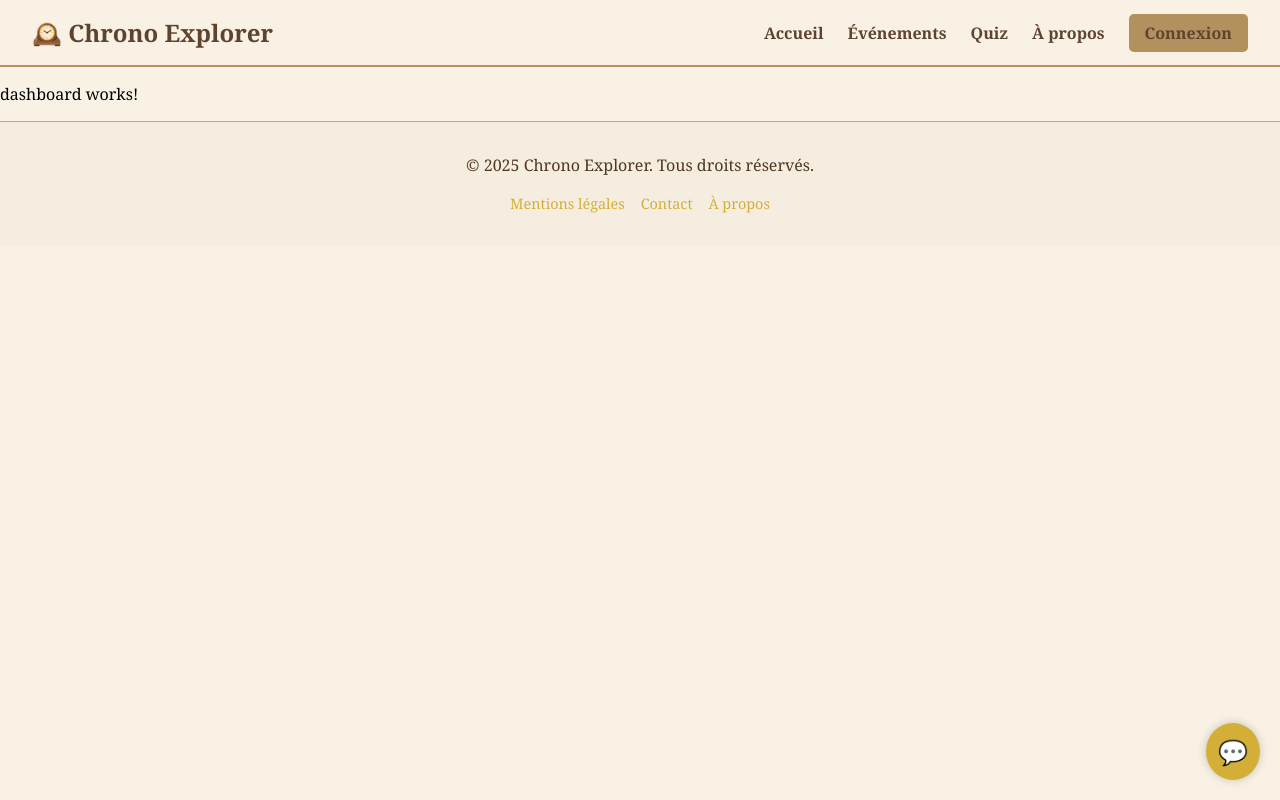
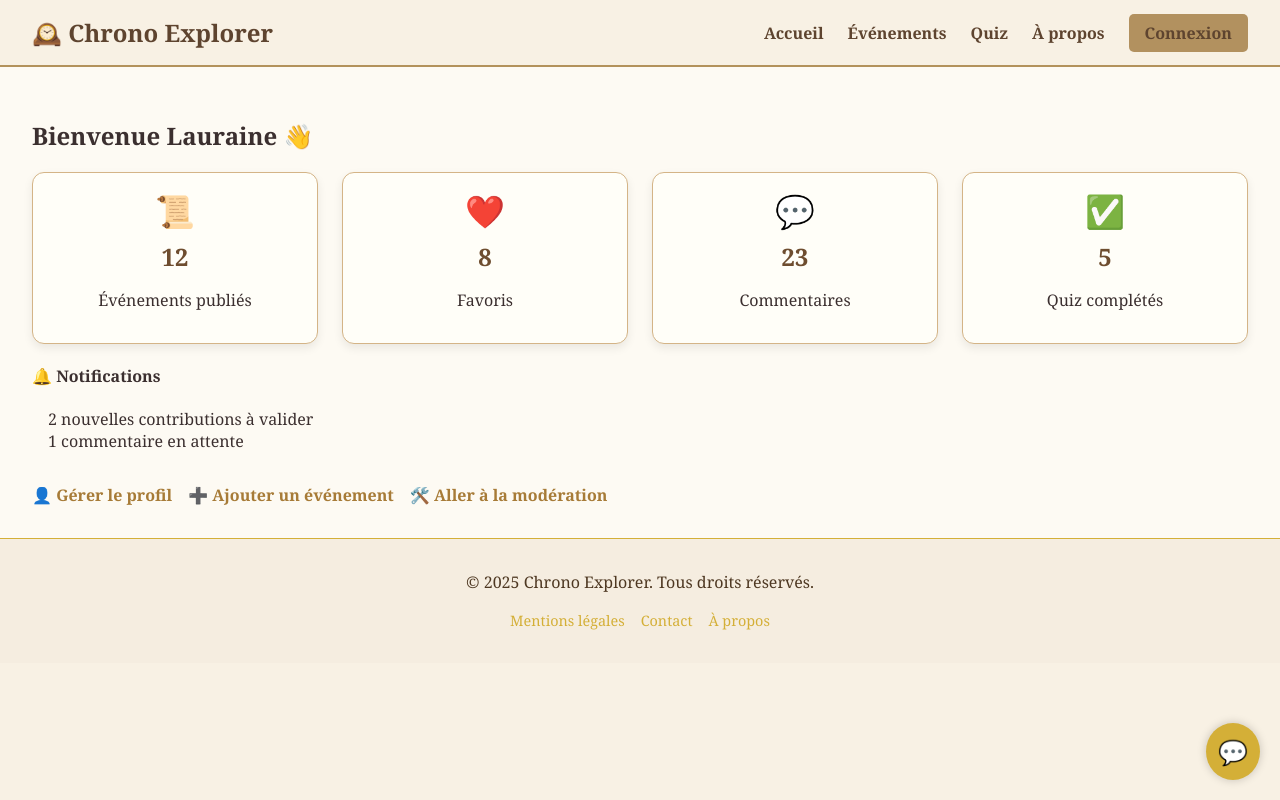
Before and after one commit to lauraineMK/Projet-ANG, an Angular app: page /dashboard in a window 1280 px wide. Built offline with nearby package versions, Linux system fonts and the light colour scheme.

Commit message:
ajout page dashboard

```diff
--- a/src/app/pages/dashboard/dashboard.component.css
+++ b/src/app/pages/dashboard/dashboard.component.css
@@ -0,0 +1,51 @@
+.dashboard-container {
+  padding: 2rem;
+  background: #fdfaf3;
+  font-family: 'Georgia', serif;
+  color: #3b2f2f;
+}
+
+.stats-grid {
+  display: grid;
+  grid-template-columns: repeat(auto-fit, minmax(220px, 1fr));
+  gap: 1.5rem;
+}
+
+.stat-card {
+  background: #fffef8;
+  border: 1px solid #d4b487;
+  border-radius: 12px;
+  padding: 1rem;
+  text-align: center;
+  box-shadow: 0 4px 10px rgba(0,0,0,0.08);
+  transition: transform 0.2s ease;
+}
+
+.stat-card:hover {
+  transform: scale(1.02);
+}
+
+.icon {
+  font-size: 2rem;
+  margin-bottom: 0.5rem;
+}
+
+.info h3 {
+  margin: 0;
+  font-size: 1.5rem;
+  color: #6e4d2f;
+}
+
+.notifications ul {
+  list-style: none;
+  padding-left: 1rem;
+}
+
+.quick-actions a {
+  display: inline-block;
+  margin-right: 1rem;
+  margin-top: 1rem;
+  text-decoration: none;
+  color: #a77b37;
+  font-weight: bold;
+}
--- a/src/app/pages/dashboard/dashboard.component.html
+++ b/src/app/pages/dashboard/dashboard.component.html
@@ -1 +1,26 @@
-<p>dashboard works!</p>
+<div class="dashboard-container">
+  <h2>Bienvenue {{ userName }} 👋</h2>
+
+  <div class="stats-grid">
+    <div class="stat-card" *ngFor="let stat of stats">
+      <div class="icon">{{ stat.icon }}</div>
+      <div class="info">
+        <h3>{{ stat.value }}</h3>
+        <p>{{ stat.label }}</p>
+      </div>
+    </div>
+  </div>
+
+  <div class="notifications">
+    <h4>🔔 Notifications</h4>
+    <ul>
+      <li *ngFor="let notif of notifications">{{ notif }}</li>
+    </ul>
+  </div>
+
+  <div class="quick-actions">
+    <a routerLink="/mon-compte">👤 Gérer le profil</a>
+    <a routerLink="/evenements">➕ Ajouter un événement</a>
+    <a routerLink="/moderation">🛠️ Aller à la modération</a>
+  </div>
+</div>
--- a/src/app/pages/dashboard/dashboard.component.ts
+++ b/src/app/pages/dashboard/dashboard.component.ts
@@ -1,11 +1,25 @@
 import { Component } from '@angular/core';
+import { CommonModule } from '@angular/common';
+import { RouterModule } from '@angular/router';
 
 @Component({
   selector: 'app-dashboard',
-  imports: [],
+  standalone: true,
+  imports: [CommonModule, RouterModule],
   templateUrl: './dashboard.component.html',
-  styleUrl: './dashboard.component.css'
+  styleUrls: ['./dashboard.component.css']
 })
 export class DashboardComponent {
+  userName = 'Lauraine';
+  stats = [
+    { label: 'Événements publiés', value: 12, icon: '📜' },
+    { label: 'Favoris', value: 8, icon: '❤️' },
+    { label: 'Commentaires', value: 23, icon: '💬' },
+    { label: 'Quiz complétés', value: 5, icon: '✅' }
+  ];
 
+  notifications = [
+    '2 nouvelles contributions à valider',
+    '1 commentaire en attente'
+  ];
 }
```
